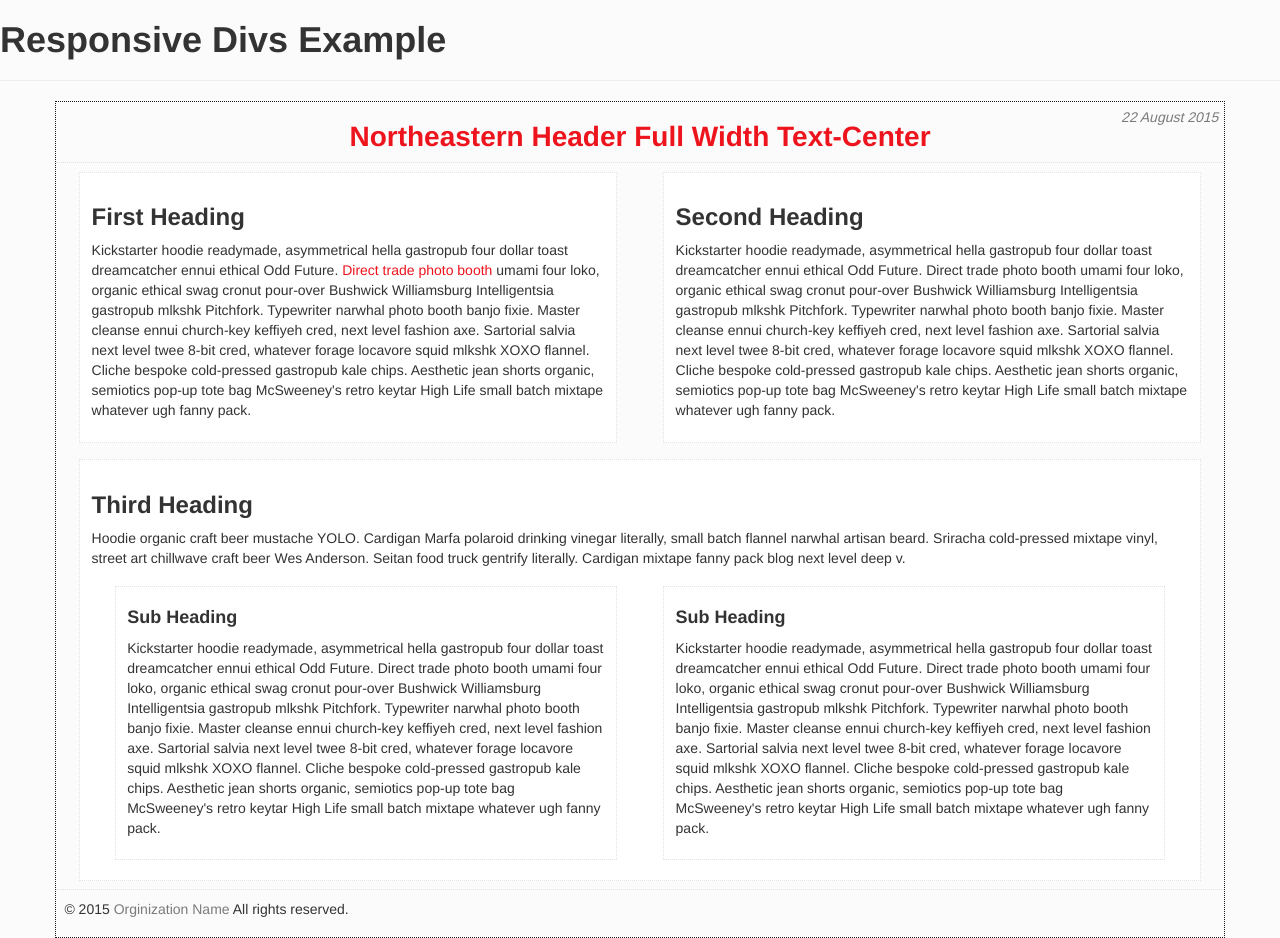
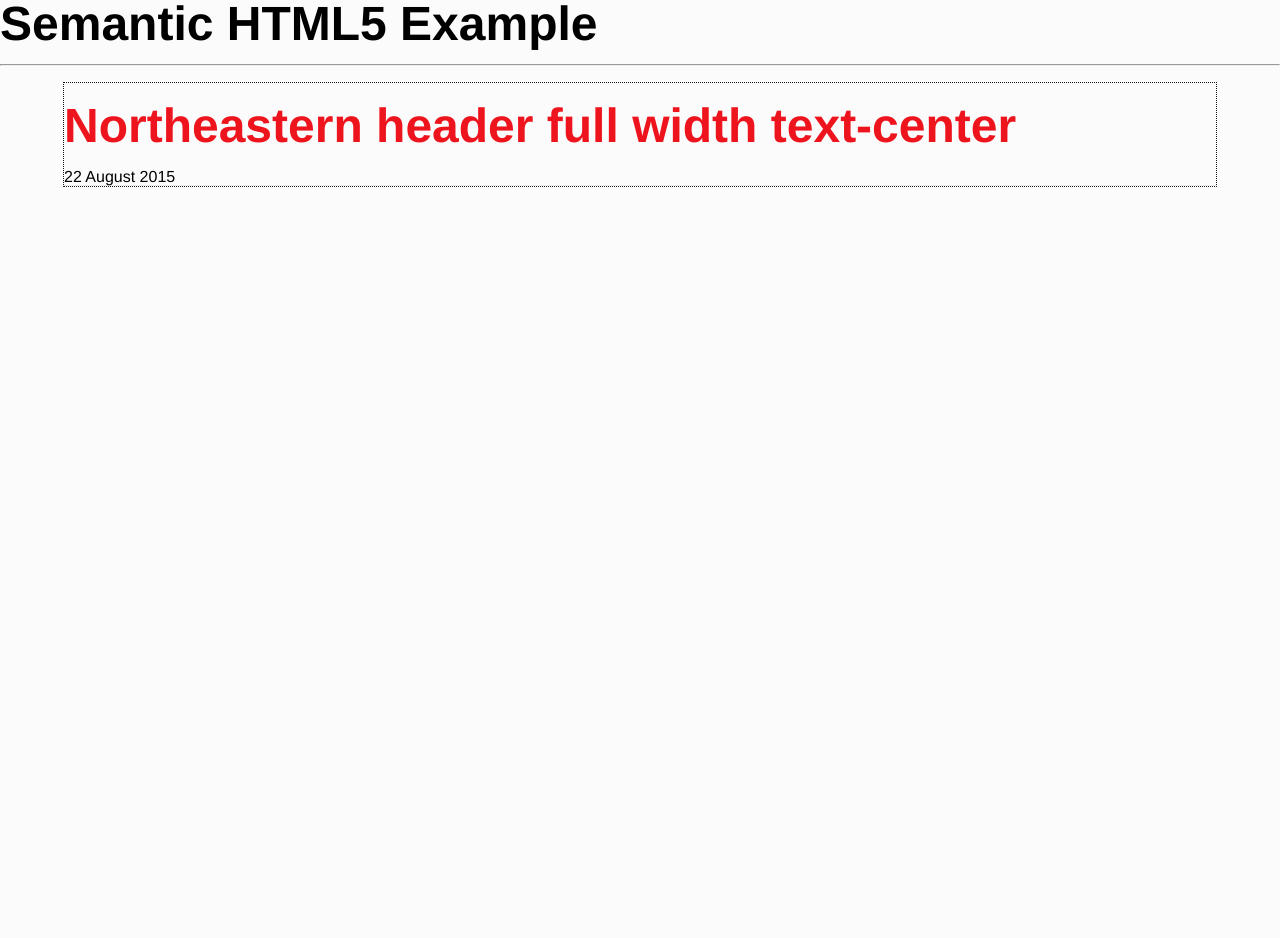
Before and after one commit to aldeloren/ne-layout, a website: page index.html in a window 1280 px wide. After the commit the page ends 800 px from the top, so only its background shows below. Drawn offline with nearby package versions, Linux system fonts and the light colour scheme.

Commit message:
adding initial styles, syntax

```diff
--- a/index.html
+++ b/index.html
@@ -1,63 +1,24 @@
 <!DOCTYPE html>
-<html>
+<html lang="en">
   <head>
-    <link href="https://maxcdn.bootstrapcdn.com/bootstrap/3.3.5/css/bootstrap.min.css" rel="stylesheet" type="text/css">
-    <link href="http://fonts.googleapis.com/css?family=Arimo:400,700" rel="stylesheet" type="text/css">
-    <link href="assets/css/main.css" rel="stylesheet" type="text/css">
-      <!--[if lt IE 9]>
-        <script src="https://oss.maxcdn.com/html5shiv/3.7.2/html5shiv.min.js"></script>
-        <script src="https://oss.maxcdn.com/respond/1.4.2/respond.min.js"></script>
-      <![endif]-->
-      <title>Northeastern Responsive Divs Example</title>
+    <meta charset="utf-8" />
+    <link href="http://fonts.googleapis.com/css?family=Arimo:400,700" rel="stylesheet" />
+    <link href="assets/css/main.css" rel="stylesheet" />
+      <title>Northeastern HTML5 Example</title>
     </head>
     <body>
-      <h1>Responsive Divs Example</h1>
+      <h1>Semantic HTML5 Example</h1>
       <hr>
-      <div id="wrapper" class="container">
-        <div class="row">
-          <div id="header" class="col-md-12">
-            <h2 class="text-center">Northeastern header full width text-center</h2>
-            <span class="top-right"><em>22 August 2015</em></span>
-          </div><!-- ./#header -->
-          <div class="col-md-6">
-            <div class="item border">
-              <h3>First Heading</h3>
-              <p>Kickstarter hoodie readymade, asymmetrical hella gastropub four dollar toast dreamcatcher ennui ethical Odd Future. <a href="http://www.northeastern.edu/" target="_blank">Direct trade photo booth</a> umami four loko, organic ethical swag cronut pour-over Bushwick Williamsburg Intelligentsia gastropub mlkshk Pitchfork. Typewriter narwhal photo booth banjo fixie. Master cleanse ennui church-key keffiyeh cred, next level fashion axe. Sartorial salvia next level twee 8-bit cred, whatever forage locavore squid mlkshk XOXO flannel. Cliche bespoke cold-pressed gastropub kale chips. Aesthetic jean shorts organic, semiotics pop-up tote bag McSweeney's retro keytar High Life small batch mixtape whatever ugh fanny pack.</p>
-            </div><!-- ./item border-->
-          </div><!-- ./col-md-6 -->
-          <div class="col-md-6">
-            <div class="item border">
-              <h3>Second Heading</h3>
-              <p>Kickstarter hoodie readymade, asymmetrical hella gastropub four dollar toast dreamcatcher ennui ethical Odd Future. Direct trade photo booth umami four loko, organic ethical swag cronut pour-over Bushwick Williamsburg Intelligentsia gastropub mlkshk Pitchfork. Typewriter narwhal photo booth banjo fixie. Master cleanse ennui church-key keffiyeh cred, next level fashion axe. Sartorial salvia next level twee 8-bit cred, whatever forage locavore squid mlkshk XOXO flannel. Cliche bespoke cold-pressed gastropub kale chips. Aesthetic jean shorts organic, semiotics pop-up tote bag McSweeney's retro keytar High Life small batch mixtape whatever ugh fanny pack.</p>
-            </div><!-- ./item border-->
-          </div><!-- ./col-md-6 -->
-        </div>
-        <div class="row">
-          <div class="col-md-12">
-            <div class="item border">
-              <h3>Third Heading</h3>
-              <p>Hoodie organic craft beer mustache YOLO. Cardigan Marfa polaroid drinking vinegar literally, small batch flannel narwhal artisan beard. Sriracha cold-pressed mixtape vinyl, street art chillwave craft beer Wes Anderson. Seitan food truck gentrify literally. Cardigan mixtape fanny pack blog next level deep v.</p>
-              <div class="col-sm-6">
-                <div class="item border">
-                  <h4 class="sub-heading">Sub Heading</h4>
-                  <p>Kickstarter hoodie readymade, asymmetrical hella gastropub four dollar toast dreamcatcher ennui ethical Odd Future. Direct trade photo booth umami four loko, organic ethical swag cronut pour-over Bushwick Williamsburg Intelligentsia gastropub mlkshk Pitchfork. Typewriter narwhal photo booth banjo fixie. Master cleanse ennui church-key keffiyeh cred, next level fashion axe. Sartorial salvia next level twee 8-bit cred, whatever forage locavore squid mlkshk XOXO flannel. Cliche bespoke cold-pressed gastropub kale chips. Aesthetic jean shorts organic, semiotics pop-up tote bag McSweeney's retro keytar High Life small batch mixtape whatever ugh fanny pack.</p>
-                </div><!-- ./item border -->
-              </div><!-- ./col-sm-6 -->
-              <div class="col-sm-6">
-                <div class="item border">
-                  <h4 class="sub-heading">Sub Heading</h4>
-                  <p>Kickstarter hoodie readymade, asymmetrical hella gastropub four dollar toast dreamcatcher ennui ethical Odd Future. Direct trade photo booth umami four loko, organic ethical swag cronut pour-over Bushwick Williamsburg Intelligentsia gastropub mlkshk Pitchfork. Typewriter narwhal photo booth banjo fixie. Master cleanse ennui church-key keffiyeh cred, next level fashion axe. Sartorial salvia next level twee 8-bit cred, whatever forage locavore squid mlkshk XOXO flannel. Cliche bespoke cold-pressed gastropub kale chips. Aesthetic jean shorts organic, semiotics pop-up tote bag McSweeney's retro keytar High Life small batch mixtape whatever ugh fanny pack.</p>
-                </div><!-- ./item border -->
-              </div><!-- ./col-sm-6 -->
-            </div><!-- ./item border -->
-        </div><!-- ./col-md-12 -->
-      </div><!-- ./row -->
-      <div id="footer" class="row">
-        <p>&copy; 2015 <a href="http://www.northeastern.edu" target="_blank">Orginization Name</a> All rights reserved. </p>
-      </div><!-- ./#footer -->
-    </div><!-- ./#wrapper -->
+      <section id="content">
+        <header>
+          <!-- Multiple H1s are allowed in HTML5 spec, if not encouraged http://diveintohtml5.info/semantics.html -->
+          <h1 class="text-center">Northeastern header full width text-center</h1>
+          <time datetime="2015-08-22" pubdate>22 August 2015</time>
+        </header>
+        <article class="half-width">
 
-    <script src="https://ajax.googleapis.com/ajax/libs/jquery/1.11.3/jquery.min.js"></script>
-    <script src="https://maxcdn.bootstrapcdn.com/bootstrap/3.3.5/js/bootstrap.min.js"></script>
+        </article>
+      </section>
+
    </body>
 </html>
--- a/src/scss/main.scss
+++ b/src/scss/main.scss
@@ -1,92 +1,47 @@
+@import 'reset';
+
 // Define color vaiables
 $light-grey: #fbfbfb;
 $text-red: #ed141d;
 
+// Define border styles
 $border-style: 1px dotted darken($light-grey, 10%);
 $border-style-dark: 1px dotted darken($light-grey, 90%);
 
 html{
+  background-color:$light-grey;
   height: 100%;
   width: 100%;
+  font-family: 'Arimo', sans-serif;
 }
 
-body{
-  background-color: #fbfbfb;
+h1{
+  font-size: 3em;
 }
 
-// Override font family for all elements
-$text-elements: h1 h2 h3 h4 h5 p body;
-
-@each $element in $text-elements {
-  .#{$element} {
-    font-family: 'Arimo', sans-serif
-  }
-  #{$element} {
-    font-family: 'Arimo', sans-serif
-  }
+h2{
+  font-size: 2em;
 }
 
 h1, h2, h3, h4, h5{
   font-weight: 700;
 }
 
-// Override link color
-a{
-  color: $text-red;
+hr{
+  margin: 1em 0;
 }
 
-// wrapper styles
-#wrapper{
-  border: $border-style-dark;
-  margin-bottom: 4em;
-}
-
-// Heading styles
-#header{
-  text-transform: capitalize;
+header{
   border-bottom: $border-style;
-  h2{
+  position: relative;
+  h1{
     color: $text-red;
-    font-size: 2em;
-  }
-  span{
-    color: darken( $light-grey, 50%);
-    padding: .4em;
+    padding: .4em 0;
   }
 }
 
-.top-right{
-  position: absolute;
-  right: 0;
-  top: 0;
+#content{
+  border: $border-style-dark;
+  margin: 0 auto;
+  width: 90%;
 }
-
-.border{
-  border: $border-style;
-}
-
-.item{
-  background-color: #fff;
-  overflow: auto;
-  padding: .8em;
-  margin: .6em;
-}
-
-#footer{
-  border-top: $border-style;
-  padding: .6em;
-  a{
-    color: darken( $light-grey, 50%);
-  }
-}
-
-// Breakpoint for medium sized devices and smaller
-// Equivalent to BS's col-md breakpoint
-@media only screen and (max-width : 992px) {
-    .top-right{
-      top: -30px;
-   }
-   #header h2{
-     margin-top: 30px;
-   }
-}
```
Also changed, not shown: assets/css/main.css.
